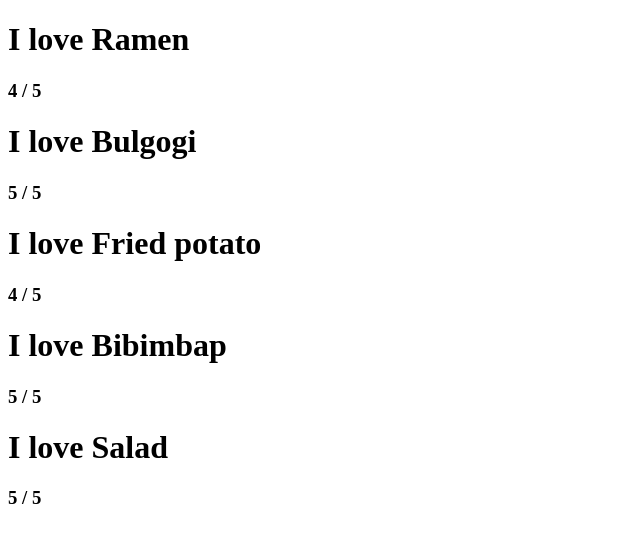
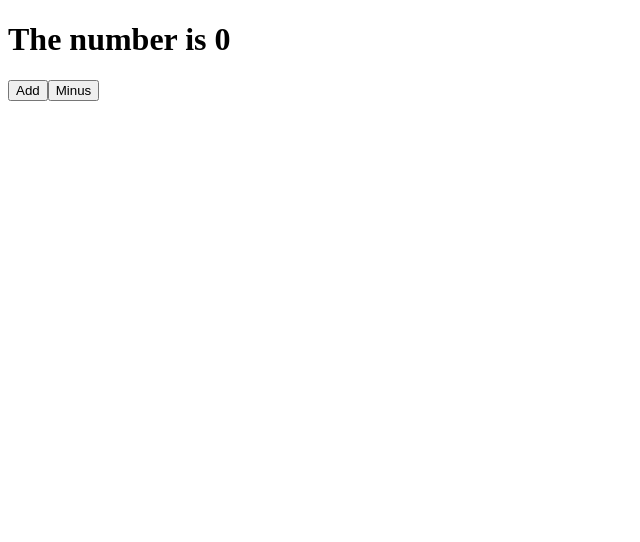
Before and after one commit to xkjhg/my_movie_app, a React (Create React App) app: page / in a window 1280 px wide. Shown: the top 542 px of the page, without its empty margins (0-640 px from the left). Built offline with nearby package versions, Linux system fonts and the light colour scheme; the HTML template or start-up script is replaced by a standard one.

Commit message:
3th commit

```diff
--- a/src/App.js
+++ b/src/App.js
@@ -1,58 +1,27 @@
 import React from "react"
 import PropTypes from "prop-types"
 
-const FoodILike = [
-  {
-    id: 1,
-    rating: 4,
-    name: "Ramen"
-  },
-  {
-    id: 2,
-    rating: 5,
-    name: "Bulgogi"
-  },
-  {
-    id: 3,
-    rating: 4,
-    name: "Fried potato"
-  },
-  {
-    id: 4,
-    rating: 5,
-    name: "Bibimbap"
-  },
-  {
-    id: 5,
-    rating: 5,
-    name: "Salad"
+class App extends React.Component {
+  state = {
+    count: 0
   }
-]
-
-function Food({ name, rating }) {
+  add = () => {
+    this.setState(current => ({ count: current.count + 1 }))
+  }
+  minus = () => {
+    this.setState(current => ({ count: current.count - 1 }))
+  }
+  render() {
     return (
       <div>
         <h1>
-        I love {name}
+          The number is {this.state.count}
         </h1>
-      <h3>
-        {rating} / 5
-      </h3>
+        <button onClick={this.add}>Add</button>
+        <button onClick={this.minus}>Minus</button>
       </div>
     )
   }
-
-Food.propTypes = {
-  name: PropTypes.string.isRequired,
-  rating: PropTypes.number.isRequired
-}
-
-function App() {
-  return (
-    <div>
-      {FoodILike.map(food => <Food key={food.id} name={food.name} rating={food.rating} />)}
-    </div>
-  )
 }
 
 export default App
```
Lines whose indentation alone changed are shown as unchanged.
